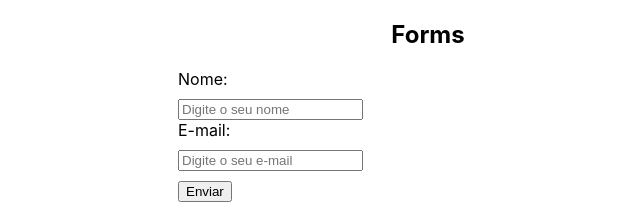
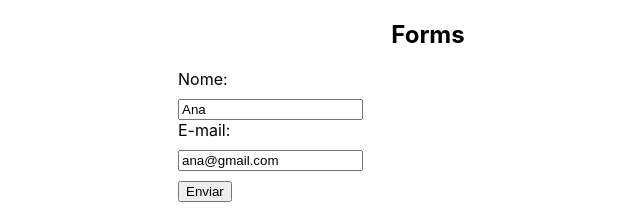
Before and after one commit to Nathrds/react-hora-de-codar, a React (Create React App) app in the folder 5_FORM_EM_REACT/form/: page / in a window 1280 px wide. Shown: the top 221 px of the page, without its empty margins (212-852 px from the left). Built offline with nearby package versions, Linux system fonts and the light colour scheme.

Commit message:
controlled inputs

```diff
--- a/5_FORM_EM_REACT/form/src/App.js
+++ b/5_FORM_EM_REACT/form/src/App.js
@@ -5,7 +5,7 @@
   return (
     <div className="App">
       <h2>Forms</h2>
-      <MyForm />
+      <MyForm user={{name: "Ana", email: "ana@gmail.com"}} />
     </div>
   );
 }
--- a/5_FORM_EM_REACT/form/src/components/MyForm.js
+++ b/5_FORM_EM_REACT/form/src/components/MyForm.js
@@ -1,10 +1,12 @@
 import './MyForm.css';
 import {useState} from 'react';
 
-const MyForm = () => {
+const MyForm = ({user}) => {
+  // 6- controlled inputs
+
   // 3- gerenciamento de dados de input
-  const [name, setName] = useState();
-  const [email, setEmail] = useState();
+  const [name, setName] = useState(user ? user.name : '');
+  const [email, setEmail] = useState(user ? user.email : '');
 
   const handleName = (e) => {
     setName(e.target.value);
@@ -26,13 +28,13 @@
         <form onSubmit={handleSubmit}>
             <div>
                 <label htmlFor="name">Nome:</label>
-                <input type="text" name="name" placeholder="Digite o seu nome" onChange={(handleName)} />
+                <input type="text" name="name" placeholder="Digite o seu nome" onChange={(handleName)} value={name} />
             </div>
             {/* 2- label envolvendo input */}
             <label>
                 <span>E-mail:</span>
                 {/* 4- simplificação de manipulação de state inline */}
-                <input type="email" name="email" placeholder="Digite o seu e-mail" onChange={(e) => setEmail(e.target.value)}/>
+                <input type="email" name="email" placeholder="Digite o seu e-mail" onChange={(e) => setEmail(e.target.value)} value={email}/>
             </label>
             <input type="submit" value="Enviar" />
         </form>
```
